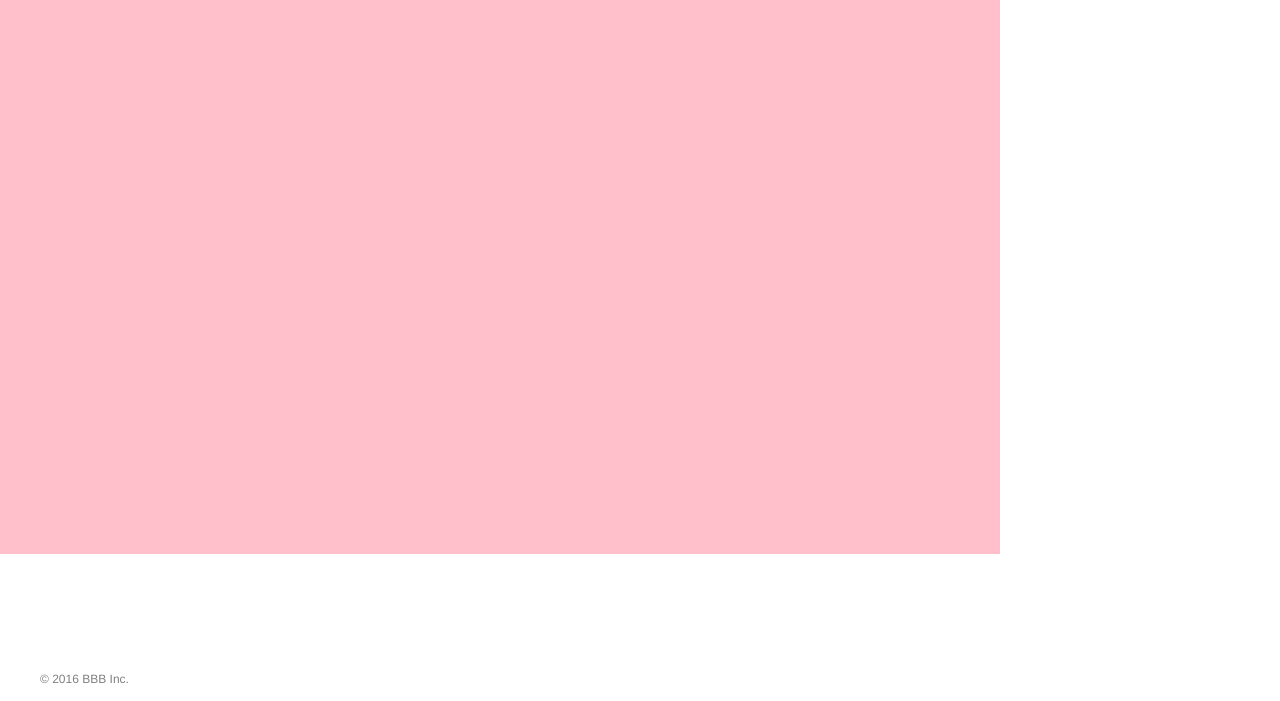
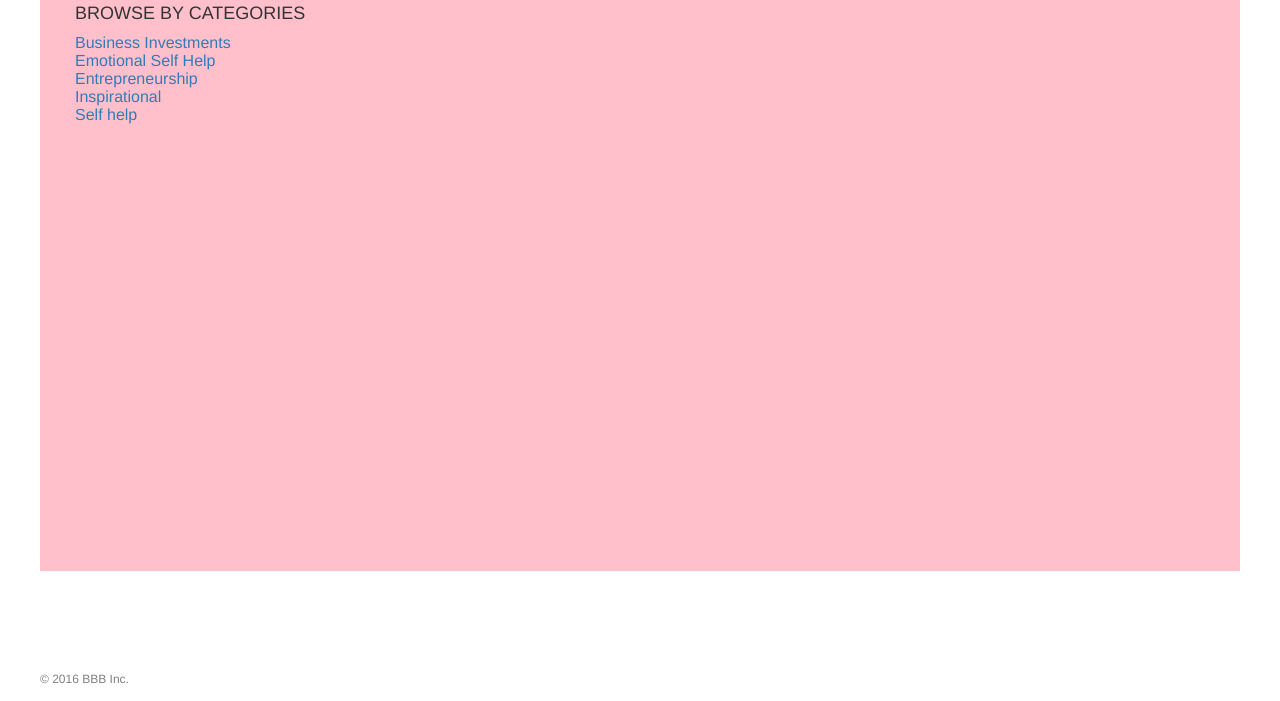
Before and after one commit to zolaneta/books_flask_app, a Flask app: page / in a window 1280 px wide. Shown: the part 651-1352 px from the top of the page. Run offline with Flask 2, Linux system fonts and the light colour scheme; data comes from the database, SQL or seed files in the repository; some libraries are stand-ins or nearby versions.

Commit message:
Working on the home page, created list.css and made the page in the middle of the screen, working on list.css

```diff
--- /dev/null
+++ b/app/static/css/list.css
@@ -0,0 +1,9 @@
+#main{
+    bottom: 1100px;
+    background-color: pink;
+    width: 1200px;
+    height: 1100px;
+
+    margin-left:auto;
+    margin-right:auto; /* the page is positioned in the middle */
+}
--- a/app/static/css/title.css
+++ b/app/static/css/title.css
@@ -1,16 +1,12 @@
 #main{
-
     bottom: 1100px;
     background-color: pink;
     width: 1200px;
     height: 1100px;
 
-
     margin-left:auto;
     margin-right:auto; /* the page is positioned in the middle */
 }
-
-
 #top{
     background-color: darkslategray;
     height: 90px;
--- a/app/templates/list.html
+++ b/app/templates/list.html
@@ -1,13 +1,23 @@
+
+<link rel="stylesheet" type="text/css" href="{{ url_for('static', filename='css/list.css') }}">
+
 {% extends 'layout.html' %}
 
+
 {% block content %}
-<h3>Books Books Books</h3>
 
+<link rel="stylesheet" type="text/css" href="{{ url_for('static', filename='css/list.css') }}">
+
+
+
+
+
+<div id="main">
+
+    <h3>Books Books Books</h3>
     <h3>List of our books</h3>
 
-<div class="main">
-
-    <div class="list">
+    <div id="list">
        <table>
 
            {% for book in books %}
```
